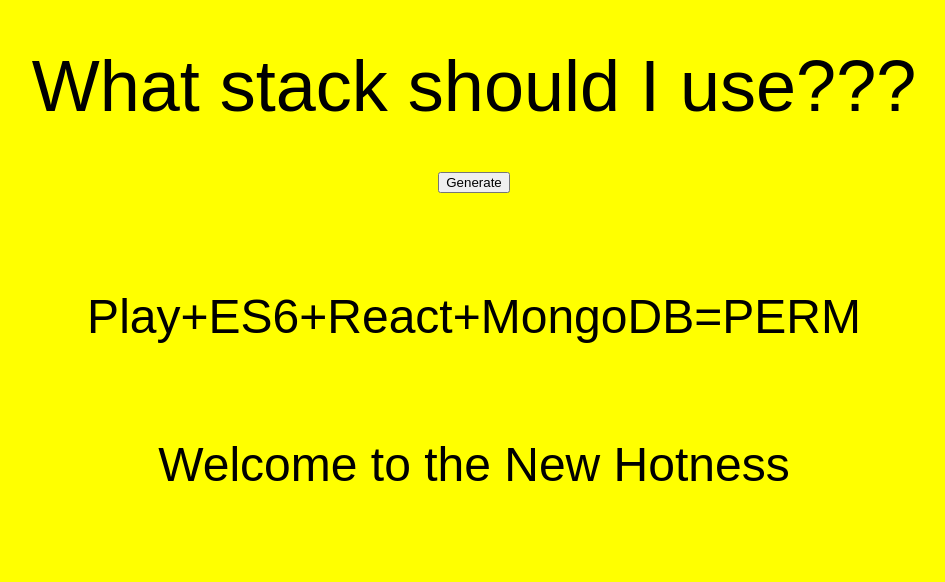
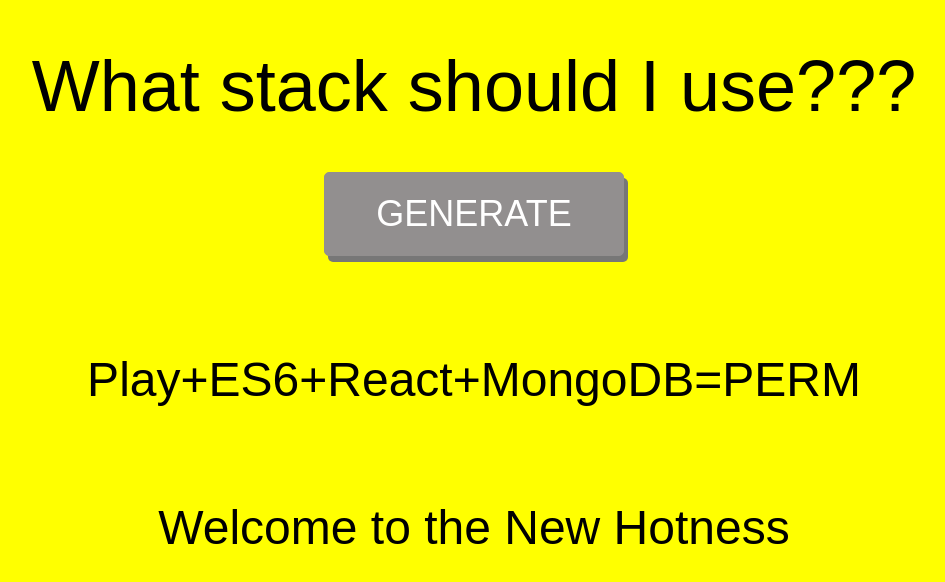
Before and after one commit to jeffreythewang/newhotness, a plain HTML site: page index.html in a window 1280 px wide. Shown: the whole page, without its empty margins (166-1111 px from the left). Drawn offline with nearby package versions, Linux system fonts and the light colour scheme.

Commit message:
Button is good I guess

```diff
--- a/css/styles.css
+++ b/css/styles.css
@@ -15,6 +15,31 @@
   font-size: 72px;
 }
 
+.generate {
+  width: 300px;
+  cursor: pointer;
+  padding: 20px;
+  outline: none;
+  background-color: #928F8F;
+  font-size: 36px;
+  color: white;
+  border-radius: 5px;
+  -webkit-border-radius: 5px;
+  border: 1px solid #928F8F;
+  box-shadow: 4px 6px 0px #777;
+}
+
+.generate:hover {
+  background-color: #ADADAD;
+}
+
+.generate:active {
+  position: relative;
+  top: 3px;
+  left: 2px;
+  box-shadow: 2px 3px 0px #777;
+}
+
 .equation {
   font-size: 48px;
 }
--- a/index.html
+++ b/index.html
@@ -8,7 +8,7 @@
 
 <body>
   <h1 class="title">What stack should I use???</h1>
-  <button class="generate">Generate</button>
+  <button class="generate">GENERATE</button>
   <div class="equation">
     <div class="framework">Play</div>
     <div class="plus">+</div>
```
